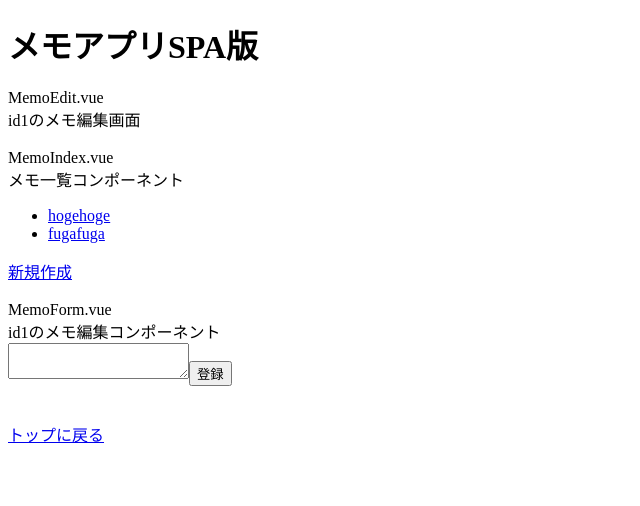
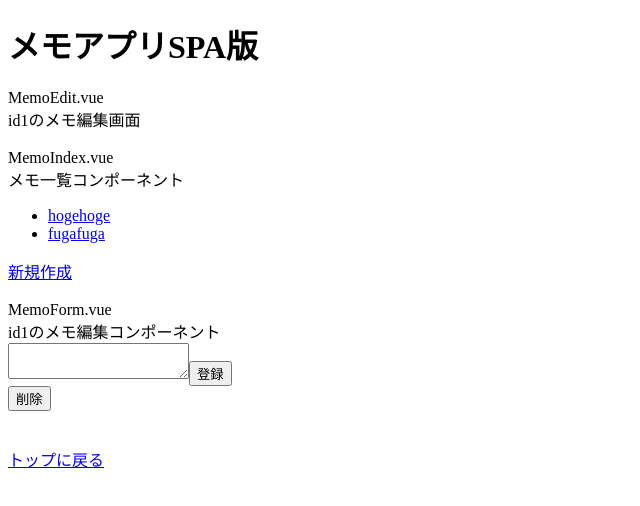
Before and after one commit to ogawa-tomo/memo-spa, a Vue app: page /memos/1/edit in a window 1280 px wide. Shown: the top 506 px of the page, without its empty margins (0-640 px from the left). Built offline with nearby package versions, Linux system fonts and the light colour scheme.

Commit message:
メモの削除

```diff
--- a/src/components/MemoForm.vue
+++ b/src/components/MemoForm.vue
@@ -12,6 +12,10 @@ const onUpdate = () => {
   content.value = ''
   router.push({ name: 'AppTop' })
 }
+const onRemove = () => {
+  memosStore.remove(props.id)
+  router.push({ name: 'AppTop' })
+}
 </script>
 
 <template>
@@ -22,4 +26,7 @@ const onUpdate = () => {
     <textarea v-model="content"></textarea>
     <button>登録</button>
   </form>
+  <div v-if="props.id">
+    <button @click="onRemove">削除</button>
+  </div>
 </template>
--- a/src/stores/memos.js
+++ b/src/stores/memos.js
@@ -6,20 +6,17 @@ export const useMemosStore = defineStore('memos', () => {
     { id: 1, content: 'hogehoge' },
     { id: 2, content: 'fugafuga' }
   ])
-  // const addMemo = (content) => {
-  //   const id = memos.value.length === 0 ? 1 : Math.max(...memos.value.map((memo) => memo.id))
-  //   memos.value.push({ id: id, content: content })
-  // }
   const update = (id, content) => {
     if (id) {
       const memo = memos.value.find((memo) => memo.id === id)
       memo.content = content
     } else {
-      const id = memos.value.length === 0 ? 1 : Math.max(...memos.value.map((memo) => memo.id))
+      const id = memos.value.length === 0 ? 1 : Math.max(...memos.value.map((memo) => memo.id)) + 1
       memos.value.push({ id: id, content: content })
     }
   }
-  const remove = (memo) => {
+  const remove = (id) => {
+    const memo = memos.value.find((memo) => memo.id === id)
     const idx = memos.value.indexOf(memo)
     memos.value.splice(idx, 1)
   }
```
